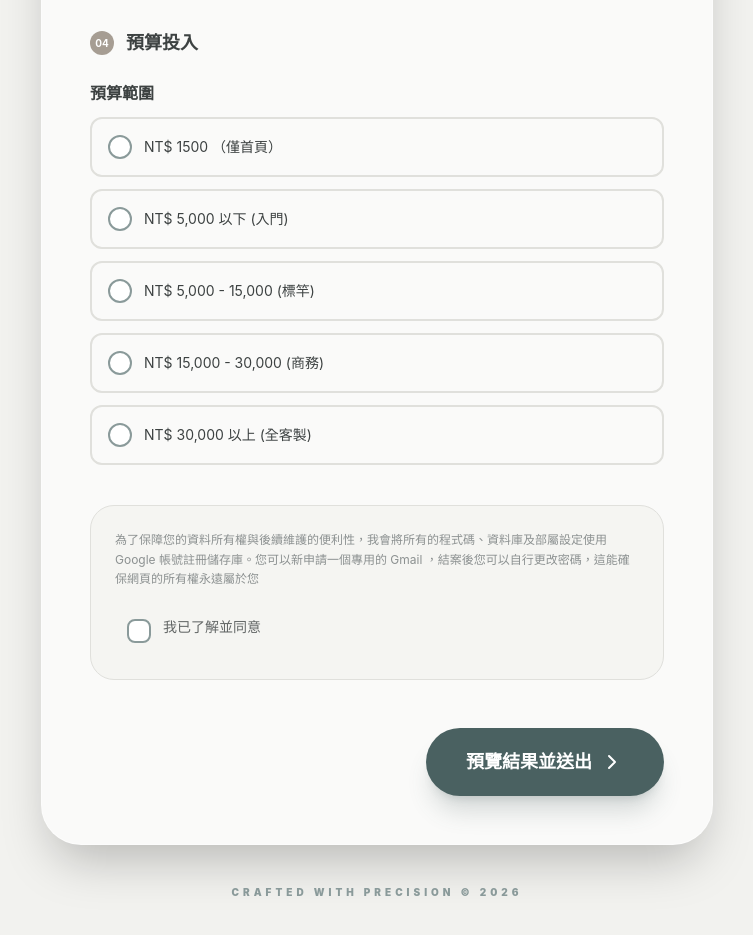
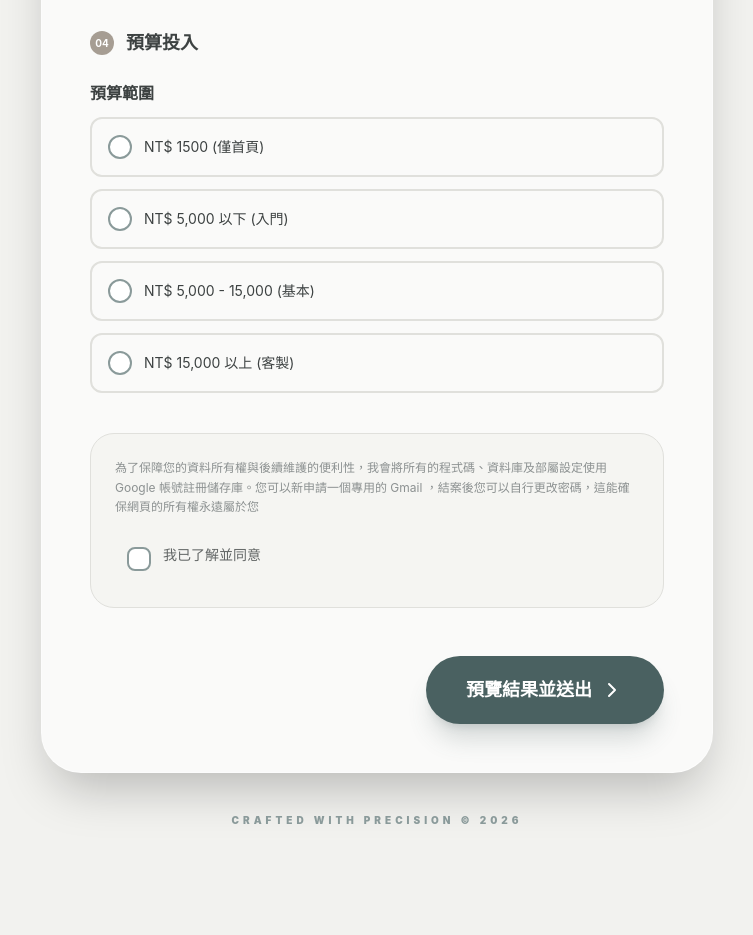
Before and after one commit to keicha2025/from, a React (Vite) app: page / in a window 1280 px wide. Shown: the part 2080-3015 px from the top of the page, without its empty margins (263-1016 px from the left). After the commit the page ends 2988 px from the top, so only its background shows below. Built offline with nearby package versions, Linux system fonts and the light colour scheme.

Commit message:
feat: simplify budget ranges and update terminology

```diff
--- a/App.jsx
+++ b/App.jsx
@@ -361,11 +361,10 @@ export default function App() {
 
           <SectionTitle number="04" title="預算投入" />
           <CustomRadio label="預算範圍" options={[
-            { l: 'NT$ 1500 （僅首頁）', v: '1500' },
+            { l: 'NT$ 1500 (僅首頁)', v: '1500' },
             { l: 'NT$ 5,000 以下 (入門)', v: 'under_5000' },
-            { l: 'NT$ 5,000 - 15,000 (標竿)', v: '5000_15000' },
-            { l: 'NT$ 15,000 - 30,000 (商務)', v: '15000_30000' },
-            { l: 'NT$ 30,000 以上 (全客製)', v: 'above_30000' }
+            { l: 'NT$ 5,000 - 15,000 (基本)', v: '5000_15000' },
+            { l: 'NT$ 15,000 以上 (客製)', v: 'above_15000' }
           ].map(o => ({ label: o.l, value: o.v }))} value={formData.budget} onChange={(v) => setFormData({ ...formData, budget: v })} />
 
           <div className="p-6 rounded-[1.5rem] bg-oatmeal/60 border border-pebble mt-10">
```
Also changed, not shown: 2 other files (tests, documents, lock files or other folders).
